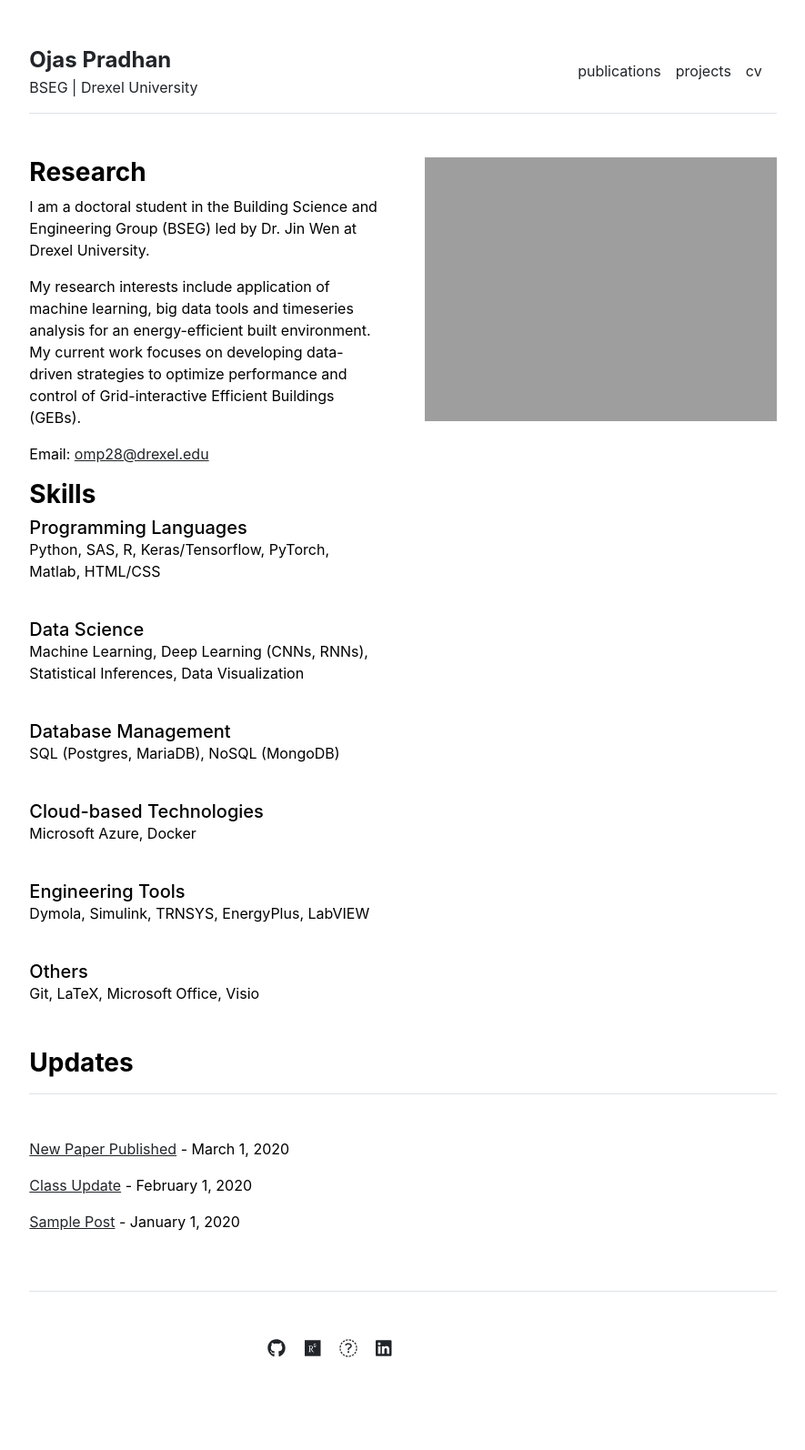
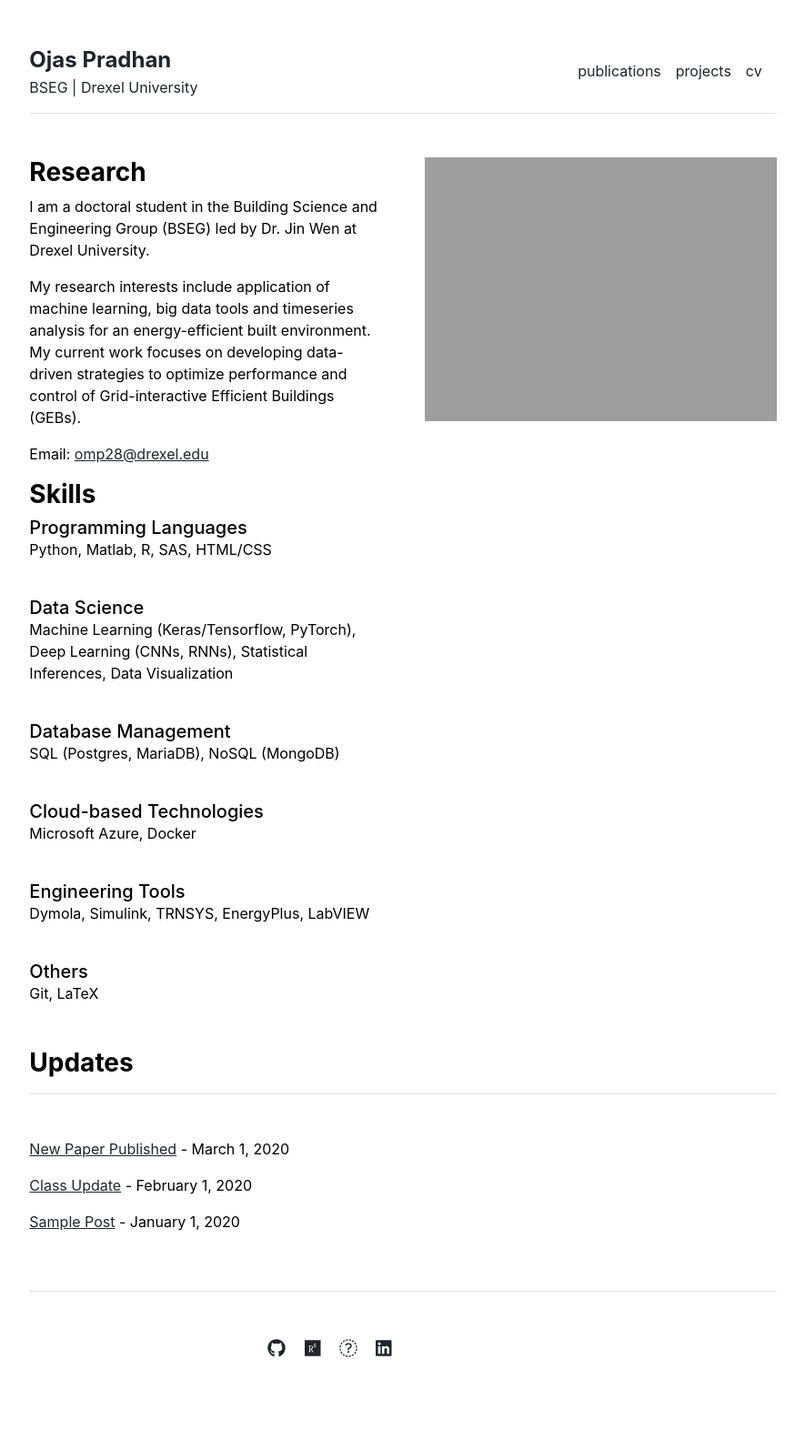
Before and after one commit to pradhanojas/pradhanojas.github.io, a Jekyll site: the page built from index.md, in a window 1280 px wide. Shown: the whole page at 91% size, without its empty margins (197-1082 px from the left). Built offline with Jekyll 4.4.1, drawn with Linux system fonts in a browser that asks for light colours.

Commit message:
Update index.md

```diff
--- a/index.md
+++ b/index.md
@@ -13,12 +13,12 @@ Email: <a href="mailto:omp28@drexel.edu">omp28@drexel.edu</a>
 <h3 class="fw-bold">Skills</h3>
 <h5 class="mb-0">Programming Languages</h5>
 <div>
-    Python, SAS, R, Keras/Tensorflow, PyTorch, Matlab, HTML/CSS
+    Python, Matlab, R, SAS, HTML/CSS
 </div>
 <br>
 <h5 class="mb-0">Data Science</h5>
 <div>
-    Machine Learning, Deep Learning (CNNs, RNNs), Statistical Inferences, Data Visualization
+    Machine Learning (Keras/Tensorflow, PyTorch), Deep Learning (CNNs, RNNs), Statistical Inferences, Data Visualization
 </div>
 <br>
 <h5 class="mb-0">Database Management</h5>
@@ -38,5 +38,5 @@ Email: <a href="mailto:omp28@drexel.edu">omp28@drexel.edu</a>
 <br>
 <h5 class="mb-0">Others</h5>
 <div>
-    Git, LaTeX, Microsoft Office, Visio
+    Git, LaTeX
 </div>
```
